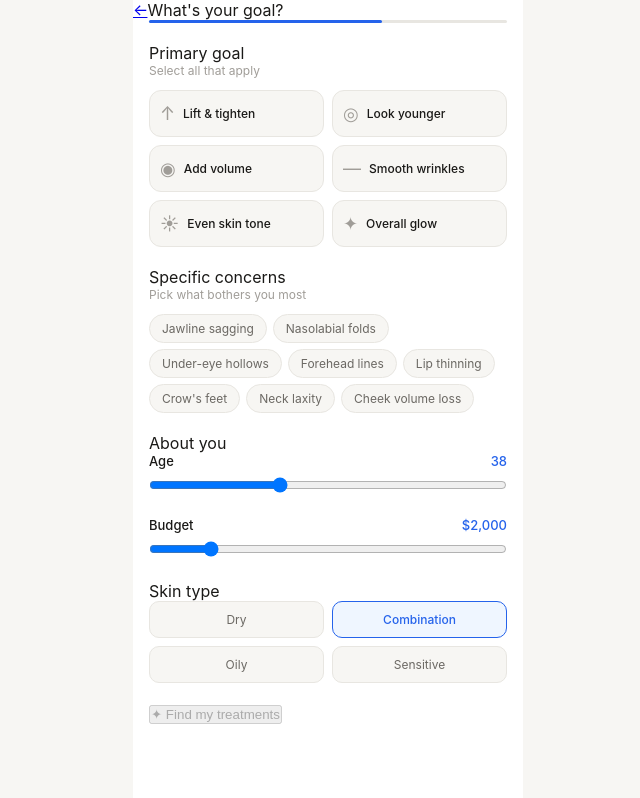
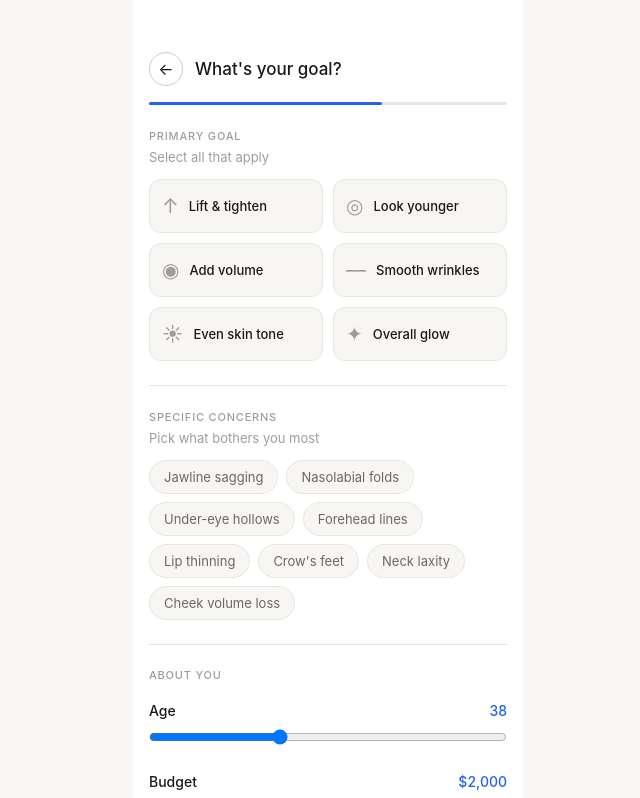
Before and after one commit to sylvia88888888/AQ-app, a Next.js app: page /goal in a window 1280 px wide. Shown: the top 798 px of the page, without its empty margins (312-952 px from the left). Built offline with nearby package versions, Linux system fonts and the light colour scheme.

Commit message:
Add files via upload

```diff
--- a/app/goal/page.tsx
+++ b/app/goal/page.tsx
@@ -13,7 +13,6 @@ const goals = [
 ];
 
 const concerns = ["Jawline sagging","Nasolabial folds","Under-eye hollows","Forehead lines","Lip thinning","Crow's feet","Neck laxity","Cheek volume loss"];
-
 const skinTypes = ["Dry", "Combination", "Oily", "Sensitive"];
 
 export default function GoalPage() {
@@ -28,6 +27,7 @@ export default function GoalPage() {
   const toggleConcern = (c: string) => setSelectedConcerns(p => p.includes(c) ? p.filter(x => x !== c) : [...p, c]);
 
   const handleSubmit = () => {
+    if (selectedGoals.length === 0) return;
     const params = new URLSearchParams({
       goals: selectedGoals.join(","),
       concerns: selectedConcerns.join(","),
@@ -40,87 +40,88 @@ export default function GoalPage() {
 
   return (
     <div style={{ paddingBottom: 100 }}>
-      <div className="top-nav">
-        <Link href="/" className="back-btn">←</Link>
-        <span className="page-title">What's your goal?</span>
+      {/* Nav */}
+      <div style={{ display: "flex", alignItems: "center", padding: "52px 16px 16px", gap: 12 }}>
+        <Link href="/" style={{ width: 34, height: 34, borderRadius: "50%", border: "0.5px solid var(--border-strong)", display: "flex", alignItems: "center", justifyContent: "center", color: "var(--text-primary)", background: "white", textDecoration: "none", fontSize: 16, flexShrink: 0 }}>←</Link>
+        <span style={{ fontSize: 17, fontWeight: 500 }}>What's your goal?</span>
       </div>
 
       {/* Progress */}
-      <div style={{ padding: "0 16px 20px" }}>
+      <div style={{ padding: "0 16px 24px" }}>
         <div style={{ height: 3, background: "var(--border)", borderRadius: 2 }}>
           <div style={{ width: "65%", height: "100%", background: "var(--accent)", borderRadius: 2 }} />
         </div>
       </div>
 
       {/* Goals */}
-      <div style={{ padding: "0 16px 20px" }}>
-        <div className="section-label">Primary goal</div>
-        <p style={{ fontSize: 12, color: "var(--text-muted)", marginBottom: 12 }}>Select all that apply</p>
-        <div style={{ display: "grid", gridTemplateColumns: "1fr 1fr", gap: 8 }}>
+      <div style={{ padding: "0 16px 24px" }}>
+        <div style={{ fontSize: 11, fontWeight: 500, letterSpacing: "0.8px", textTransform: "uppercase", color: "var(--text-muted)", marginBottom: 6 }}>Primary goal</div>
+        <p style={{ fontSize: 13, color: "var(--text-muted)", marginBottom: 14 }}>Select all that apply</p>
+        <div style={{ display: "grid", gridTemplateColumns: "1fr 1fr", gap: 10 }}>
           {goals.map(g => (
             <div key={g.id} onClick={() => toggleGoal(g.id)} style={{
               border: selectedGoals.includes(g.id) ? "1.5px solid var(--accent)" : "0.5px solid var(--border)",
-              background: selectedGoals.includes(g.id) ? "var(--accent-light)" : "#f7f6f3",
-              borderRadius: 12, padding: "12px 10px", cursor: "pointer", display: "flex", alignItems: "center", gap: 8,
+              background: selectedGoals.includes(g.id) ? "#eff6ff" : "#f7f6f3",
+              borderRadius: 12, padding: "14px 12px", cursor: "pointer", display: "flex", alignItems: "center", gap: 10,
             }}>
-              <span style={{ fontSize: 18, color: selectedGoals.includes(g.id) ? "var(--accent)" : "var(--text-muted)" }}>{g.icon}</span>
-              <span style={{ fontSize: 12, fontWeight: 500, color: selectedGoals.includes(g.id) ? "var(--accent)" : "var(--text-primary)" }}>{g.label}</span>
+              <span style={{ fontSize: 20, color: selectedGoals.includes(g.id) ? "var(--accent)" : "var(--text-muted)" }}>{g.icon}</span>
+              <span style={{ fontSize: 13, fontWeight: 500, color: selectedGoals.includes(g.id) ? "var(--accent)" : "var(--text-primary)" }}>{g.label}</span>
             </div>
           ))}
         </div>
       </div>
 
-      <div className="divider" />
+      <div style={{ height: "0.5px", background: "var(--border)", margin: "0 16px 24px" }} />
 
       {/* Concerns */}
-      <div style={{ padding: "0 16px 20px" }}>
-        <div className="section-label">Specific concerns</div>
-        <p style={{ fontSize: 12, color: "var(--text-muted)", marginBottom: 12 }}>Pick what bothers you most</p>
-        <div style={{ display: "flex", flexWrap: "wrap", gap: 6 }}>
+      <div style={{ padding: "0 16px 24px" }}>
+        <div style={{ fontSize: 11, fontWeight: 500, letterSpacing: "0.8px", textTransform: "uppercase", color: "var(--text-muted)", marginBottom: 6 }}>Specific concerns</div>
+        <p style={{ fontSize: 13, color: "var(--text-muted)", marginBottom: 14 }}>Pick what bothers you most</p>
+        <div style={{ display: "flex", flexWrap: "wrap", gap: 8 }}>
           {concerns.map(c => (
             <span key={c} onClick={() => toggleConcern(c)} style={{
-              border: selectedConcerns.includes(c) ? "1px solid var(--accent)" : "0.5px solid var(--border)",
-              background: selectedConcerns.includes(c) ? "var(--accent-light)" : "#f7f6f3",
+              border: selectedConcerns.includes(c) ? "1.5px solid var(--accent)" : "0.5px solid var(--border)",
+              background: selectedConcerns.includes(c) ? "#eff6ff" : "#f7f6f3",
               color: selectedConcerns.includes(c) ? "var(--accent)" : "var(--text-secondary)",
-              borderRadius: 20, padding: "6px 12px", fontSize: 12, cursor: "pointer", fontWeight: selectedConcerns.includes(c) ? 500 : 400,
+              borderRadius: 20, padding: "8px 14px", fontSize: 13, cursor: "pointer", fontWeight: selectedConcerns.includes(c) ? 500 : 400,
             }}>{c}</span>
           ))}
         </div>
       </div>
 
-      <div className="divider" />
+      <div style={{ height: "0.5px", background: "var(--border)", margin: "0 16px 24px" }} />
 
       {/* Sliders */}
-      <div style={{ padding: "0 16px 20px" }}>
-        <div className="section-label">About you</div>
-        <div style={{ marginBottom: 20 }}>
-          <div style={{ display: "flex", justifyContent: "space-between", marginBottom: 8 }}>
-            <span style={{ fontSize: 13, fontWeight: 500 }}>Age</span>
-            <span style={{ fontSize: 13, fontWeight: 500, color: "var(--accent)" }}>{age}</span>
+      <div style={{ padding: "0 16px 24px" }}>
+        <div style={{ fontSize: 11, fontWeight: 500, letterSpacing: "0.8px", textTransform: "uppercase", color: "var(--text-muted)", marginBottom: 20 }}>About you</div>
+        <div style={{ marginBottom: 24 }}>
+          <div style={{ display: "flex", justifyContent: "space-between", marginBottom: 10 }}>
+            <span style={{ fontSize: 14, fontWeight: 500 }}>Age</span>
+            <span style={{ fontSize: 14, fontWeight: 500, color: "var(--accent)" }}>{age}</span>
           </div>
           <input type="range" min={20} max={70} value={age} step={1} onChange={e => setAge(Number(e.target.value))} style={{ width: "100%" }} />
         </div>
         <div>
-          <div style={{ display: "flex", justifyContent: "space-between", marginBottom: 8 }}>
-            <span style={{ fontSize: 13, fontWeight: 500 }}>Budget</span>
-            <span style={{ fontSize: 13, fontWeight: 500, color: "var(--accent)" }}>${budget.toLocaleString()}</span>
+          <div style={{ display: "flex", justifyContent: "space-between", marginBottom: 10 }}>
+            <span style={{ fontSize: 14, fontWeight: 500 }}>Budget</span>
+            <span style={{ fontSize: 14, fontWeight: 500, color: "var(--accent)" }}>${budget.toLocaleString()}</span>
           </div>
           <input type="range" min={500} max={10000} value={budget} step={100} onChange={e => setBudget(Number(e.target.value))} style={{ width: "100%" }} />
         </div>
       </div>
 
-      <div className="divider" />
+      <div style={{ height: "0.5px", background: "var(--border)", margin: "0 16px 24px" }} />
 
       {/* Skin type */}
-      <div style={{ padding: "0 16px 20px" }}>
-        <div className="section-label">Skin type</div>
-        <div style={{ display: "grid", gridTemplateColumns: "1fr 1fr", gap: 8 }}>
+      <div style={{ padding: "0 16px 24px" }}>
+        <div style={{ fontSize: 11, fontWeight: 500, letterSpacing: "0.8px", textTransform: "uppercase", color: "var(--text-muted)", marginBottom: 14 }}>Skin type</div>
+        <div style={{ display: "grid", gridTemplateColumns: "1fr 1fr", gap: 10 }}>
           {skinTypes.map(s => (
             <div key={s} onClick={() => setSkin(s)} style={{
               border: skin === s ? "1.5px solid var(--accent)" : "0.5px solid var(--border)",
-              background: skin === s ? "var(--accent-light)" : "#f7f6f3",
-              borderRadius: 10, padding: "10px", textAlign: "center", cursor: "pointer",
-              fontSize: 12, fontWeight: skin === s ? 500 : 400,
+              background: skin === s ? "#eff6ff" : "#f7f6f3",
+              borderRadius: 10, padding: "12px", textAlign: "center", cursor: "pointer",
+              fontSize: 14, fontWeight: skin === s ? 500 : 400,
               color: skin === s ? "var(--accent)" : "var(--text-secondary)",
             }}>{s}</div>
           ))}
@@ -129,7 +130,17 @@ export default function GoalPage() {
 
       {/* CTA */}
       <div style={{ padding: "0 16px" }}>
-        <button className="btn-primary" onClick={handleSubmit} disabled={selectedGoals.length === 0}>
+        {selectedGoals.length === 0 && (
+          <p style={{ fontSize: 13, color: "var(--text-muted)", textAlign: "center", marginBottom: 10 }}>Select at least one goal above to continue</p>
+        )}
+        <button onClick={handleSubmit} disabled={selectedGoals.length === 0} style={{
+          width: "100%", padding: "16px", borderRadius: 13,
+          background: selectedGoals.length > 0 ? "var(--accent)" : "#e0e0e0",
+          color: selectedGoals.length > 0 ? "white" : "#999",
+          fontSize: 16, fontWeight: 500, border: "none",
+          cursor: selectedGoals.length > 0 ? "pointer" : "not-allowed",
+          transition: "all 0.2s",
+        }}>
           ✦ Find my treatments
         </button>
       </div>
```
Also changed, not shown: app/api/recommend/route.ts (+23 -27 lines), app/scan/page.tsx (+46 -36 lines).
